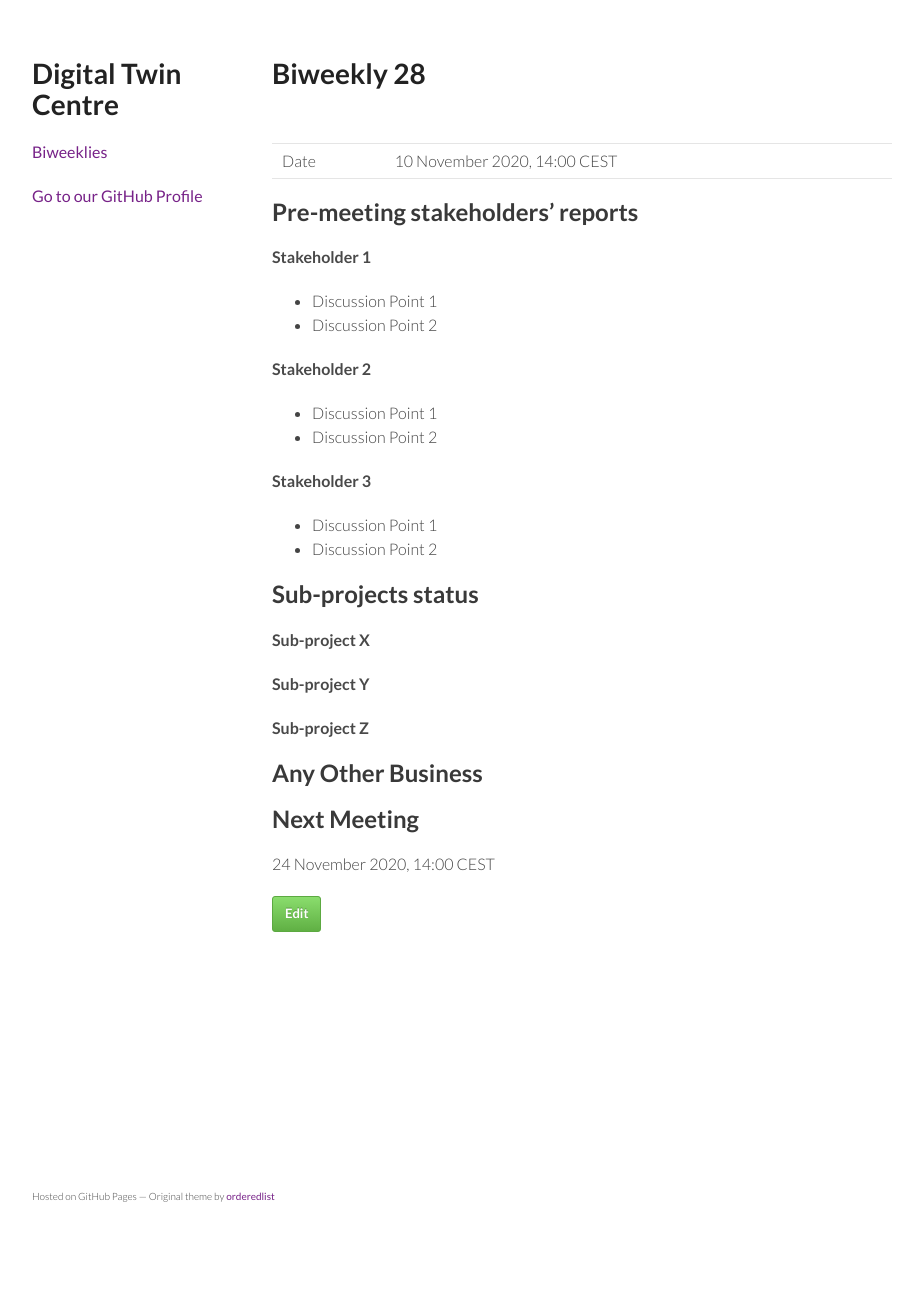
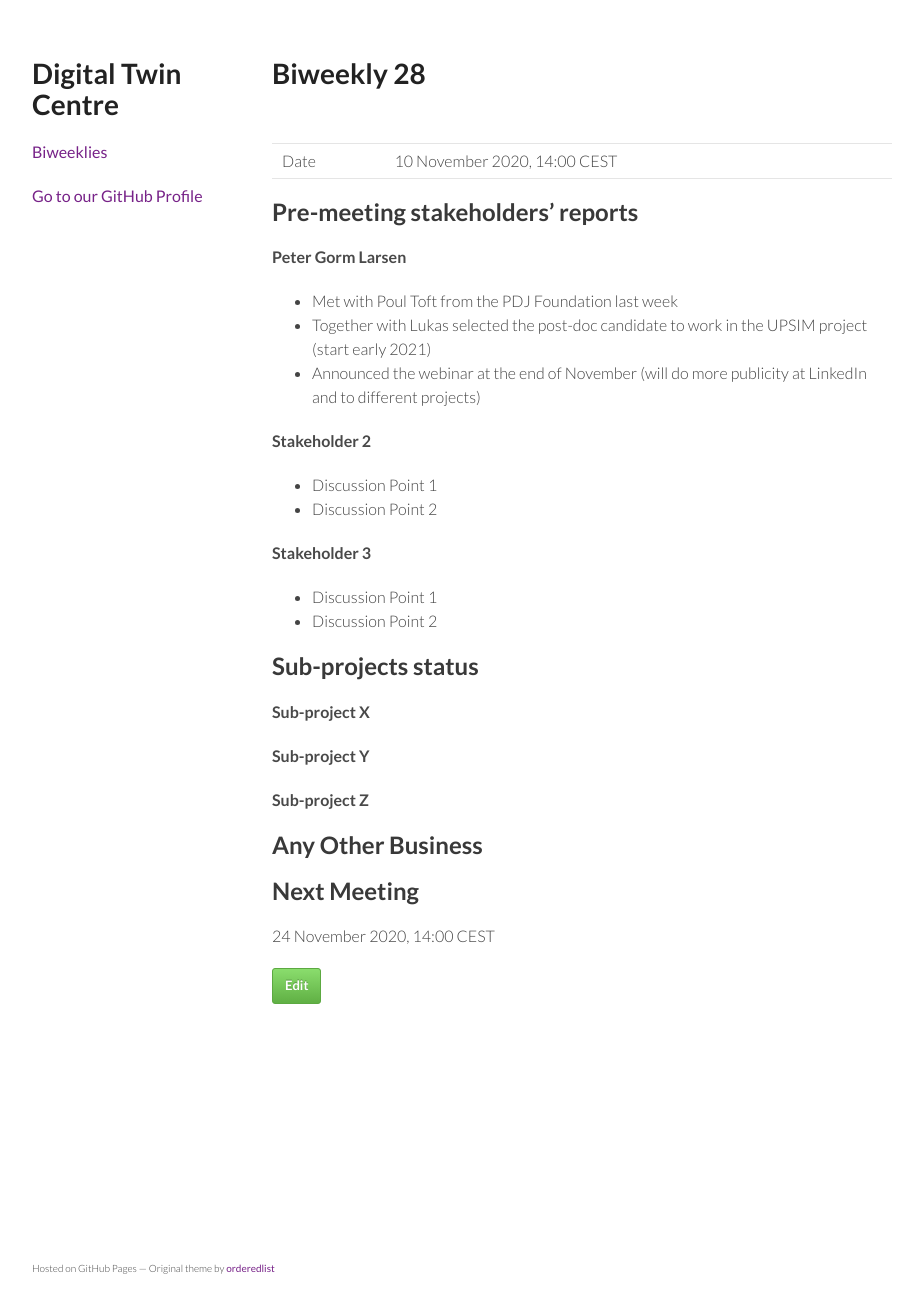
Before and after one commit to digitaltwincentre/digitaltwincentre.github.io, a Jekyll site: the page built from _biweeklies/Biweekly-28.md, in a window 1280 px wide. Shown: the whole page, without its empty margins (178-1076 px from the left). Built offline with Jekyll 4.4.1, drawn with Linux system fonts in a browser that asks for light colours; nearby versions of some CDN libraries; before the commit the page ends 1226 px from its top, so only the background shows below that.

Commit message:
Update Biweekly-28.md

```diff
--- a/_biweeklies/Biweekly-28.md
+++ b/_biweeklies/Biweekly-28.md
@@ -20,9 +20,10 @@ date: 10 November 2020, 1400 CEST
 
 <!-- Please keep in mind that the minutes are publicly available.-->
 
-#### Stakeholder 1
-* Discussion Point 1
-* Discussion Point 2
+#### Peter Gorm Larsen
+* Met with Poul Toft from the PDJ Foundation last week
+* Together with Lukas selected the post-doc candidate to work in the UPSIM project (start early 2021)
+* Announced the webinar at the end of November (will do more publicity at LinkedIn and to different projects)
 
 #### Stakeholder 2
 * Discussion Point 1
```
